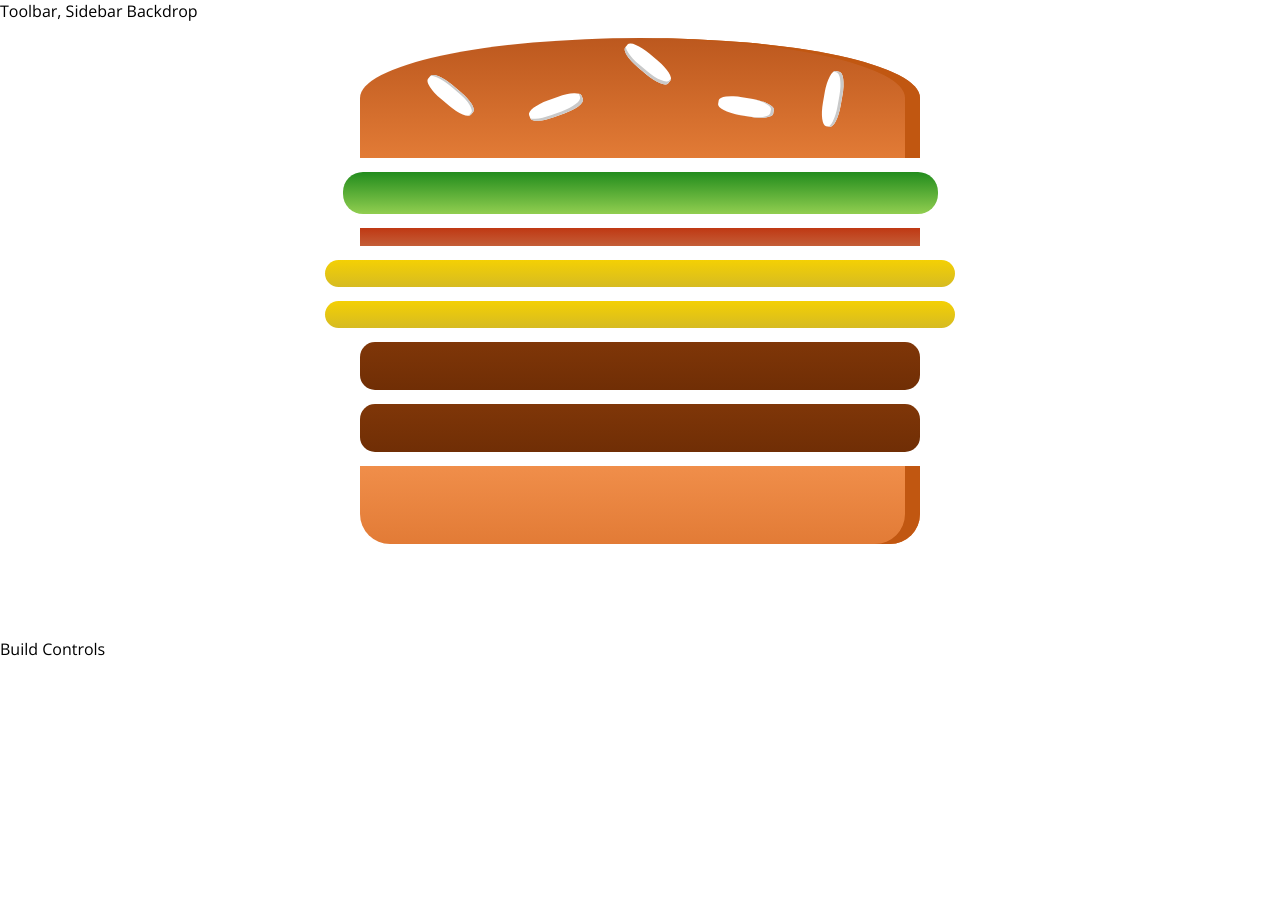
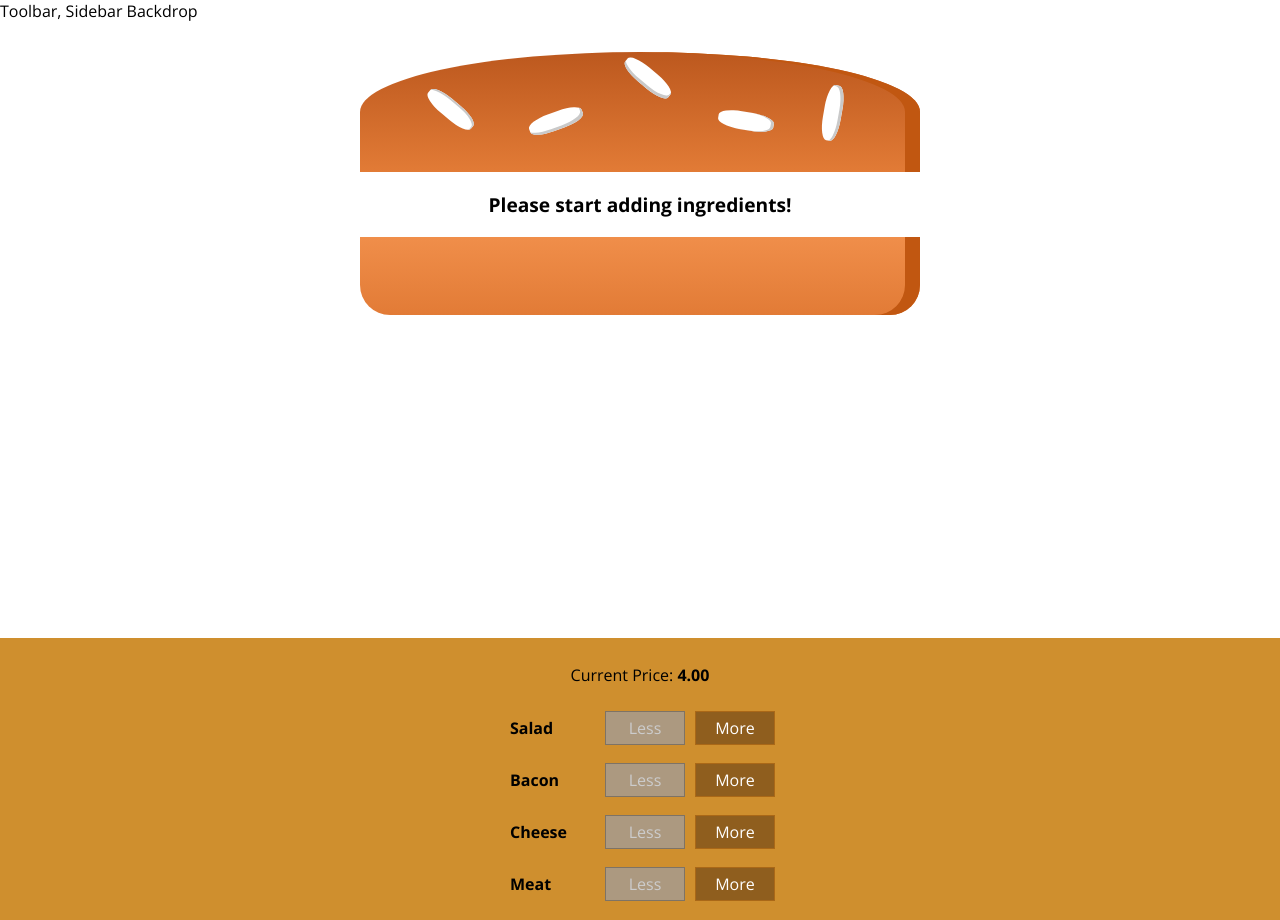
Before and after one commit to djneces/react-burger-app, a React app: page / in a window 1280 px wide. Before the commit the page ends 800 px from the top, so only its background shows below. Built offline with nearby package versions, Linux system fonts and the light colour scheme.

Commit message:
Add & remove ingredients, price calc

```diff
--- /dev/null
+++ b/src/components/Burger/BuildControls/BuildControl/BuildControl.css
@@ -0,0 +1,58 @@
+.BuildControl {
+    display: flex;
+    justify-content: space-between;
+    align-items: center;
+    margin: 5px 0;
+}
+
+.BuildControl button {
+    display: block;
+    font: inherit;
+    padding: 5px;
+    margin: 0 5px;
+    width: 80px;
+    border: 1px solid #AA6817;
+    cursor: pointer;
+    outline: none;
+}
+
+.BuildControl button:disabled {
+    background-color: #AC9980;
+    border: 1px solid #7E7365;
+    color: #ccc;
+    cursor: default;
+}
+
+.BuildControl button:hover:disabled {
+    background-color: #AC9980;
+    color: #ccc;
+    cursor: not-allowed;
+}
+
+.Label {
+    padding: 10px;
+    font-weight: bold;
+    width: 80px;
+}
+
+.BuildControl .Less {
+    background-color: #D39952;
+    color: white;
+}
+
+.BuildControl .More {
+    background-color: #8F5E1E;
+    color: white;
+}
+
+.BuildControl .Less:hover,
+.BuildControl .Less:active {
+    background-color: #DAA972;
+    color: white;
+}
+
+.BuildControl .More:hover,
+.BuildControl .More:active {
+    background-color: #99703F;
+    color: white;
+}
--- /dev/null
+++ b/src/components/Burger/BuildControls/BuildControl/BuildControl.js
@@ -0,0 +1,22 @@
+import React from 'react';
+import classes from './BuildControl.css';
+
+const buildControl = (props) => {
+  return (
+    <div className={classes.BuildControl}>
+      <div className={classes.Label}>{props.label}</div>
+      <button
+        className={classes.Less}
+        onClick={props.removed}
+        disabled={props.disabled}
+      >
+        Less
+      </button>
+      <button className={classes.More} onClick={props.added}>
+        More
+      </button>
+    </div>
+  );
+};
+
+export default buildControl;
--- /dev/null
+++ b/src/components/Burger/BuildControls/BuildControls.css
@@ -0,0 +1,10 @@
+.BuildControls {
+    width: 100%;
+    background-color: #cf8f2e;
+    display: flex;
+    flex-flow: column;
+    align-items: center;
+    box-shadow: 0 2px 1px #ccc;
+    margin: auto;
+    padding: 10px 0;
+}
--- /dev/null
+++ b/src/components/Burger/BuildControls/BuildControls.js
@@ -0,0 +1,32 @@
+import React from 'react';
+import classes from './BuildControls.css';
+import BuildControl from './BuildControl/BuildControl';
+
+const controls = [
+  { label: 'Salad', type: 'salad' },
+  { label: 'Bacon', type: 'bacon' },
+  { label: 'Cheese', type: 'cheese' },
+  { label: 'Meat', type: 'meat' },
+];
+
+const buildControls = (props) => {
+  return (
+    <div className={classes.BuildControls}>
+      <p>
+        Current Price: <strong>{props.price.toFixed(2)}</strong>
+      </p>
+      {controls.map((ctrl) => (
+        <BuildControl
+          key={ctrl.label}
+          label={ctrl.label}
+          //handler and passing the type
+          added={() => props.ingredientAdded(ctrl.type)}
+          removed={() => props.ingredientRemoved(ctrl.type)}
+          disabled={props.disabled[ctrl.type]}
+        />
+      ))}
+    </div>
+  );
+};
+
+export default buildControls;
--- a/src/components/Burger/Burger.css
+++ b/src/components/Burger/Burger.css
@@ -2,10 +2,17 @@
     width: 100%;
     margin: auto;
     height: 250px;
-    /* overflow: scroll; */
+    overflow-y: scroll;
     text-align: center;
     font-weight: bold;
     font-size: 1.2rem;
+}
+
+::-webkit-scrollbar {
+    width: 0;
+    /* Remove scrollbar space */
+    background: transparent;
+    /* Optional: just make scrollbar invisible */
 }
 
 @media (min-width: 500px) and (min-height: 400px) {
--- a/src/components/Burger/Burger.js
+++ b/src/components/Burger/Burger.js
@@ -4,13 +4,22 @@
 
 const burger = (props) => {
   // ingredients in the states is an object => convert into array
-  const transformedIngredients = Object.keys(props.ingredients) // keys => salad, bacon, cheese ...
+  let transformedIngredients = Object.keys(props.ingredients) // keys => salad, bacon, cheese ...
     .map((igKey) => {
       // props.ingredients[igKey] = quantity, [...Array(2)] === [undefined], [undefined]
       return [...Array(props.ingredients[igKey])].map((_, i) => {
         return <BurgerIngredient key={igKey + i} type={igKey} />; //key => salad1 etc
       });
-    });
+    }) //without reduce: [Array(2), Array(0), Array(0), Array(0)]
+    .reduce((acc, el) => {
+      //we cant use arr.length, its always 4, reduce helps to flatten the arr: (2) [{…}, {…}], we can use length now
+      return acc.concat(el);
+    }, []);
+
+  if (transformedIngredients.length === 0) {
+    transformedIngredients = <p>Please start adding ingredients!</p>;
+  }
+
   return (
     <div className={classes.Burger}>
       <BurgerIngredient type='bread-top' />
--- a/src/containers/BurgerBuilder/BurgerBuilder.js
+++ b/src/containers/BurgerBuilder/BurgerBuilder.js
@@ -1,6 +1,14 @@
 import React, { Component } from 'react';
 import Aux from '../../hoc/Aux';
 import Burger from '../../components/Burger/Burger';
+import BuildControls from '../../components/Burger/BuildControls/BuildControls';
+
+const INGREDIENT_PRICES = {
+  salad: 0.5,
+  bacon: 0.7,
+  cheese: 0.4,
+  meat: 1.3,
+};
 
 class BurgerBuilder extends Component {
   //constructor(props) {
@@ -9,17 +17,59 @@
   // }
   state = {
     ingredients: {
-      salad: 1,
-      bacon: 1,
-      cheese: 2,
-      meat: 2,
+      salad: 0,
+      bacon: 0,
+      cheese: 0,
+      meat: 0,
     },
+    totalPrice: 4,
   };
+
+  addIngredientHandler = (type) => {
+    const oldCount = this.state.ingredients[type];
+    const updatedCount = oldCount + 1;
+    const updatedIngredients = {
+      ...this.state.ingredients,
+    };
+    updatedIngredients[type] = updatedCount;
+    const priceAdition = INGREDIENT_PRICES[type];
+    const oldPrice = this.state.totalPrice;
+    const newPrice = oldPrice + priceAdition;
+    this.setState({ totalPrice: newPrice, ingredients: updatedIngredients });
+  };
+
+  removeIngredientHandler = (type) => {
+    const oldCount = this.state.ingredients[type];
+    if (oldCount <= 0) {
+      return;
+    }
+    const updatedCount = oldCount - 1;
+    const updatedIngredients = {
+      ...this.state.ingredients,
+    };
+    updatedIngredients[type] = updatedCount;
+    const priceDeduction = INGREDIENT_PRICES[type];
+    const oldPrice = this.state.totalPrice;
+    const newPrice = oldPrice - priceDeduction;
+    this.setState({ totalPrice: newPrice, ingredients: updatedIngredients });
+  };
+
   render() {
+    const disabledInfo = {
+      ...this.state.ingredients,
+    };
+    for (let key in disabledInfo) {
+      disabledInfo[key] = disabledInfo[key] <= 0; //updates {} eg: bacon: true, salad: false etc.
+    }
     return (
       <Aux>
         <Burger ingredients={this.state.ingredients} />
-        <div>Build Controls</div>
+        <BuildControls
+          ingredientAdded={this.addIngredientHandler}
+          ingredientRemoved={this.removeIngredientHandler}
+          disabled={disabledInfo}
+          price={this.state.totalPrice}
+        />
       </Aux>
     );
   }
```
